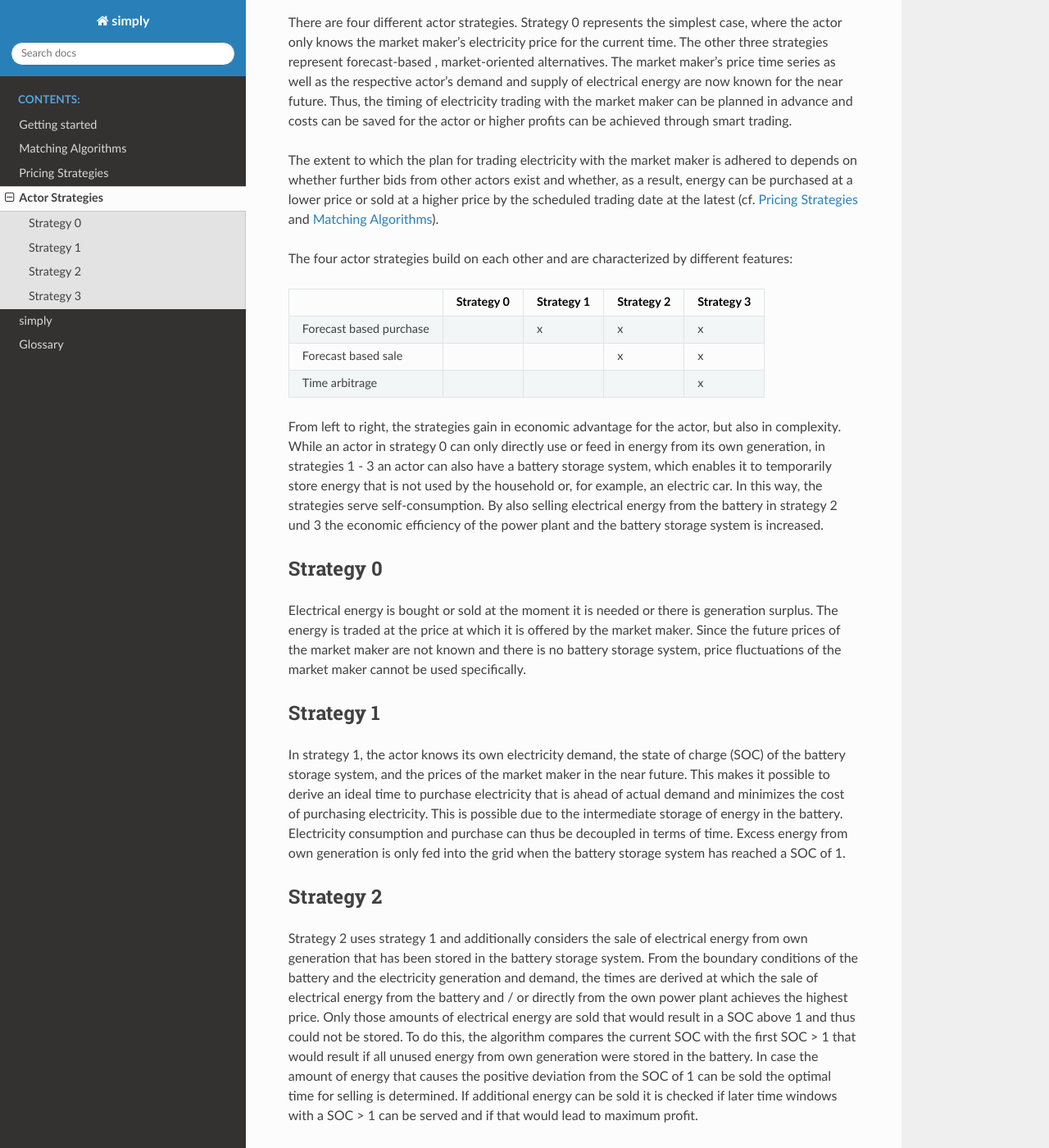
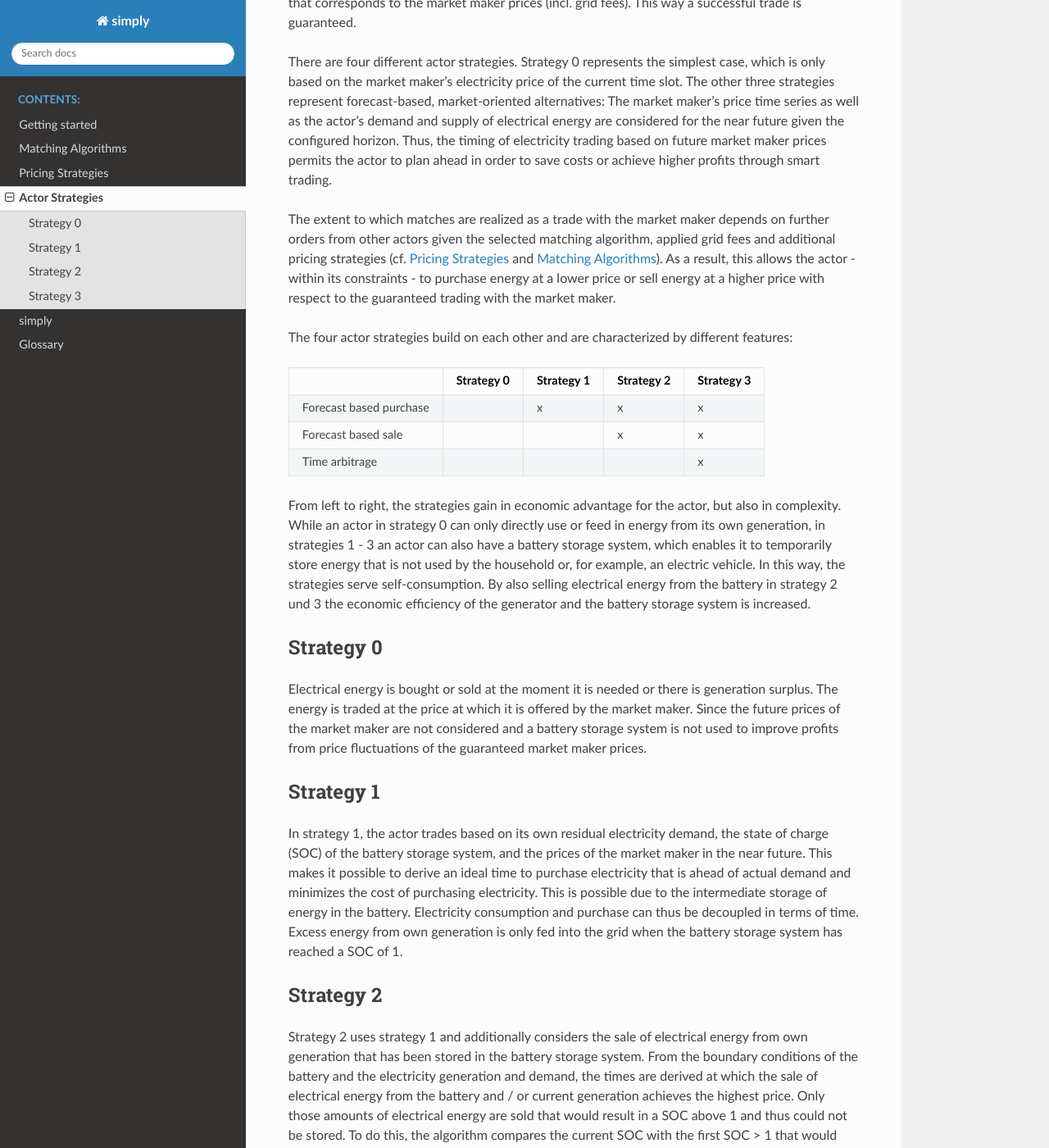
Before and after one commit to BESTenergytrade/simply, a Sphinx documentation site: the page built from doc/source/actor_strategies.rst, in a window 1280 px wide and 1400 px high, scrolled down 312 px. Shown: the whole window at 82% size. Built offline with Sphinx 7.4.7 and the Read the Docs theme 2.0.0, drawn with Linux system fonts in a browser that asks for light colours; formulas are drawn with MathJax 3; some of the changed text lies outside the part shown.

Commit message:
Clarify description

```diff
--- a/doc/source/actor_strategies.rst
+++ b/doc/source/actor_strategies.rst
@@ -5,20 +5,23 @@
 ~~~~~~~~~~~~~~~~~~~
 
 Actor strategies are used to determine the timing of electricity trading, the amount of electrical energy to be traded,
-and the bid prices (buying and selling) for an actor. Each actor has constraints on when to buy or sell based on their
-demand and possibly their supply of electrical energy, as well as their battery. The price bid of the
-actor corresponds to the price of the market maker at the time of electricity trading. This ensures that electrical
-energy can be drawn from the grid and, if necessary, that excess energy from own generation can be sold.
+and the order prices (buying and selling) for an actor. Each actor has constraints on when to buy or sell energy based on their
+demand and if existing their supply of electrical energy, as well as their battery. The order price of the
+actor corresponds to the price of the market maker at the time of electricity trading. In cases where, due to exceeding battery
+constraints, energy has to be drawn from or fed into the grid, the actor sends an order with a price that corresponds to the
+market maker prices (incl. grid fees). This way a successful trade is guaranteed.
 
-There are four different actor strategies. Strategy 0 represents the simplest case, where the actor only knows the
-market maker's electricity price for the current time. The other three strategies represent forecast-based ,
-market-oriented alternatives. The market maker's price time series as well as the respective actor's demand and supply of
-electrical energy are now known for the near future. Thus, the timing of electricity trading with the market maker can
-be planned in advance and costs can be saved for the actor or higher profits can be achieved through smart trading.
+There are four different actor strategies. Strategy 0 represents the simplest case, which is only based on the market maker's
+electricity price of the current time slot. The other three strategies represent forecast-based,
+market-oriented alternatives: The market maker's price time series as well as the actor's demand and supply of
+electrical energy are considered for the near future given the configured horizon. Thus, the timing of
+electricity trading based on future market maker prices permits the actor to
+plan ahead in order to save costs or achieve higher profits through smart trading.
 
-The extent to which the plan for trading electricity with the market maker is adhered to depends on whether further bids
-from other actors exist and whether, as a result, energy can be purchased at a lower price or sold at a higher
-price by the scheduled trading date at the latest (cf. :ref:`pricing_strategies` and :ref:`matching_algorithms`).
+The extent to which matches are realized as a trade with the market maker depends on further orders from other actors given
+the selected matching algorithm, applied grid fees and additional pricing strategies
+(cf. :ref:`pricing_strategies` and :ref:`matching_algorithms`). As a result, this allows the actor - within its constraints - to
+purchase energy at a lower price or sell energy at a higher price with respect to the guaranteed trading with the market maker.
 
 The four actor strategies build on each other and are characterized by different features:
 
@@ -35,20 +38,20 @@
 From left to right, the strategies gain in economic advantage for the actor, but also in complexity. While an actor in
 strategy 0 can only directly use or feed in energy from its own generation, in strategies 1 - 3 an actor can also have a
 battery storage system, which enables it to temporarily store energy that is not used by the household or, for example,
-an electric car. In this way, the strategies serve self-consumption. By also selling electrical energy from the battery
-in strategy 2 und 3 the economic efficiency of the power plant and the battery storage system is increased.
+an electric vehicle. In this way, the strategies serve self-consumption. By also selling electrical energy from the battery
+in strategy 2 und 3 the economic efficiency of the generator and the battery storage system is increased.
 
 Strategy 0
 ==========
 
 Electrical energy is bought or sold at the moment it is needed or there is generation surplus. The energy is traded at
-the price at which it is offered by the market maker. Since the future prices of the market maker are not known and
-there is no battery storage system, price fluctuations of the market maker cannot be used specifically.
+the price at which it is offered by the market maker. Since the future prices of the market maker are not considered and
+a battery storage system is not used to improve profits from price fluctuations of the guaranteed market maker prices.
 
 Strategy 1
 ==========
 
-In strategy 1, the actor knows its own electricity demand, the state of charge (SOC) of the battery storage system, and
+In strategy 1, the actor trades based on its own residual electricity demand, the state of charge (SOC) of the battery storage system, and
 the prices of the market maker in the near future. This makes it possible to derive an ideal time to purchase
 electricity that is ahead of actual demand and minimizes the cost of purchasing electricity. This is possible due to the
 intermediate storage of energy in the battery. Electricity consumption and purchase can thus be decoupled in terms of
@@ -59,8 +62,8 @@
 
 Strategy 2 uses strategy 1 and additionally considers the sale of electrical energy from own generation that has been
 stored in the battery storage system. From the boundary conditions of the battery and the electricity generation and
-demand, the times are derived at which the sale of electrical energy from the battery and / or directly from the own
-power plant achieves the highest price. Only those amounts of electrical energy are sold that would result in a SOC
+demand, the times are derived at which the sale of electrical energy from the battery and / or current generation
+achieves the highest price. Only those amounts of electrical energy are sold that would result in a SOC
 above 1 and thus could not be stored. To do this, the algorithm compares the current SOC with the first SOC > 1 that
 would result if all unused energy from own generation were stored in the battery. In case the amount of energy that
 causes the positive deviation from the SOC of 1 can be sold the optimal time for selling is determined. If additional
```
